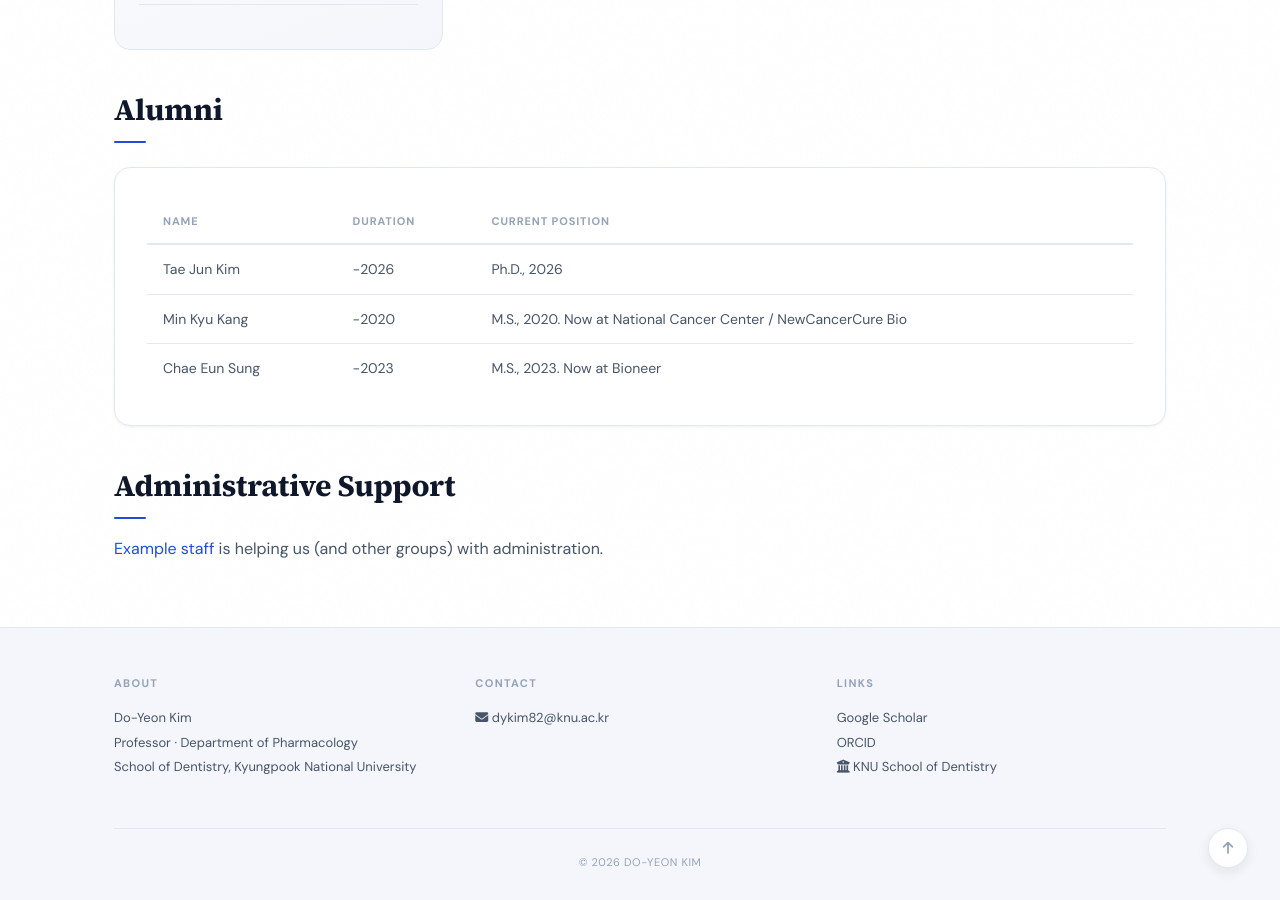
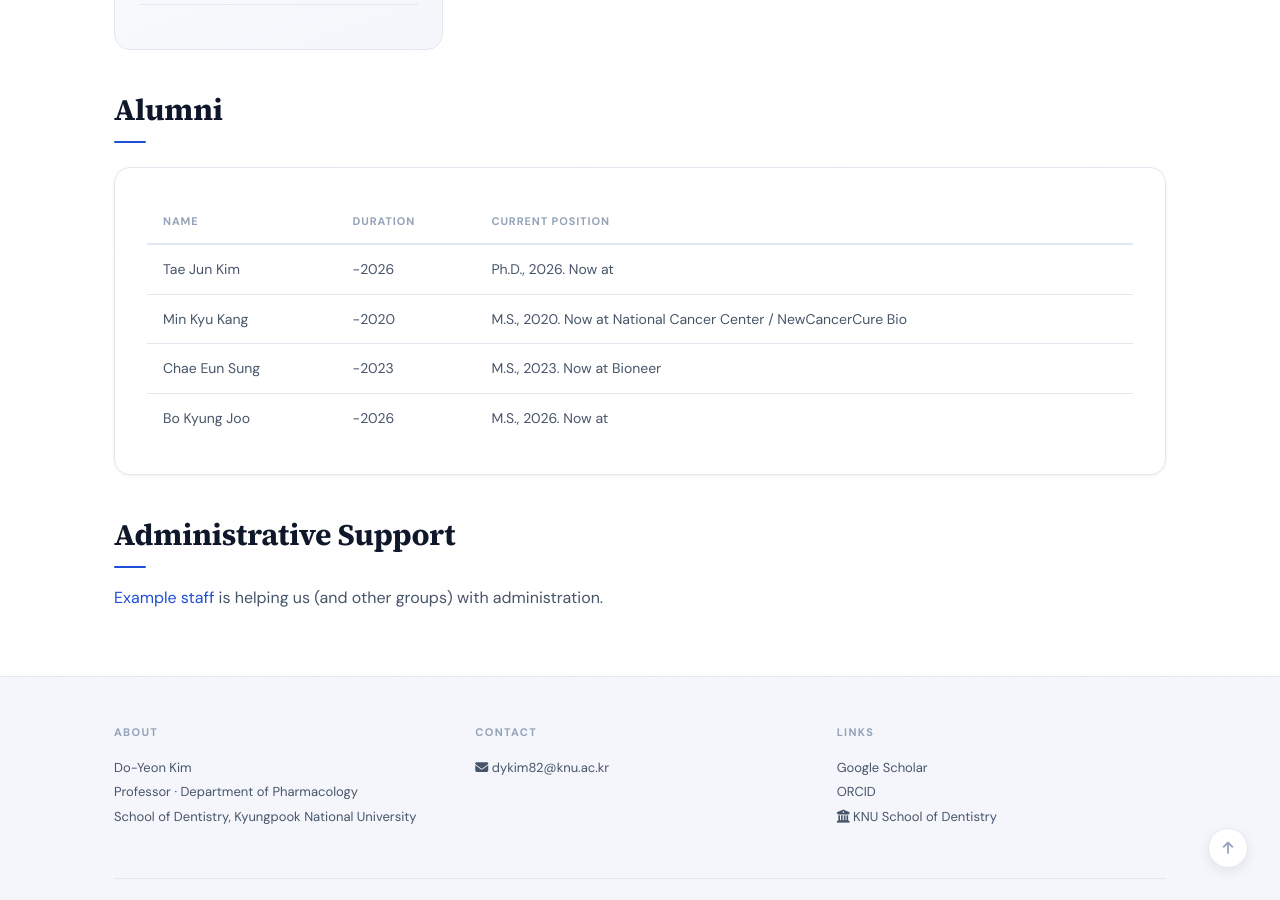
Before and after one commit to knudentpharmacology-web/knudentpharmacology-web.github.io, a Jekyll site: the page built from _pages/people.md, in a window 1280 px wide and 900 px high, scrolled down 1897 px. Built offline with Jekyll 4.4.1, drawn with Linux system fonts in a browser that asks for light colours; a style sheet for code colours, icons or effects is not loaded.

Commit message:
Update alumni.yml

```diff
--- a/_data/alumni.yml
+++ b/_data/alumni.yml
@@ -3,10 +3,13 @@
 # Optional: photo, email
 - name: Tae Jun Kim
   duration: -2026
-  info: Ph.D., 2026
+  info: Ph.D., 2026. Now at
 - name: Min Kyu Kang
   duration: -2020
   info: M.S., 2020. Now at National Cancer Center / NewCancerCure Bio
 - name: Chae Eun Sung
   duration: -2023
   info: M.S., 2023. Now at Bioneer
+- name: Bo Kyung Joo
+  duration: -2026
+  info: M.S., 2026. Now at
```
